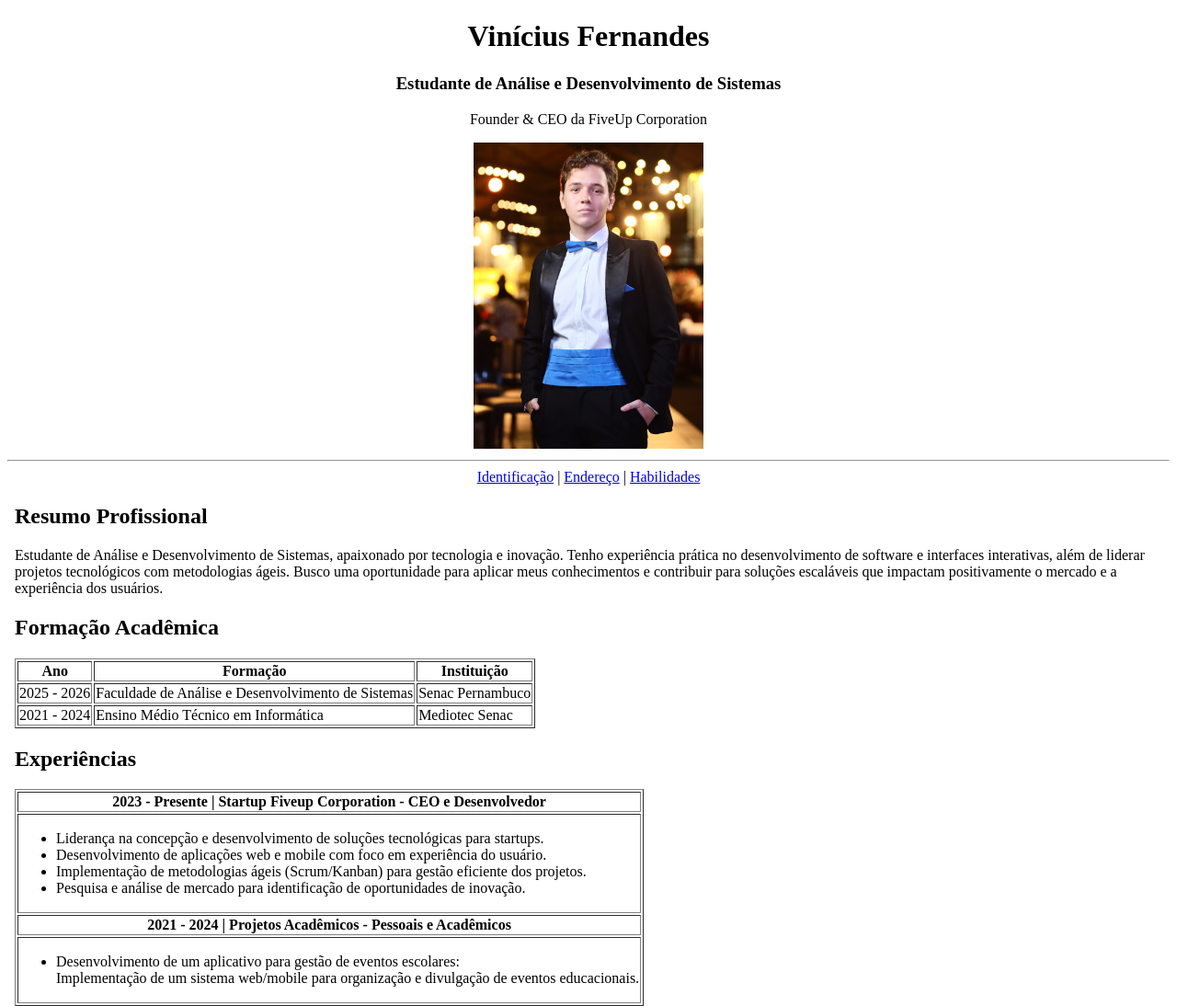
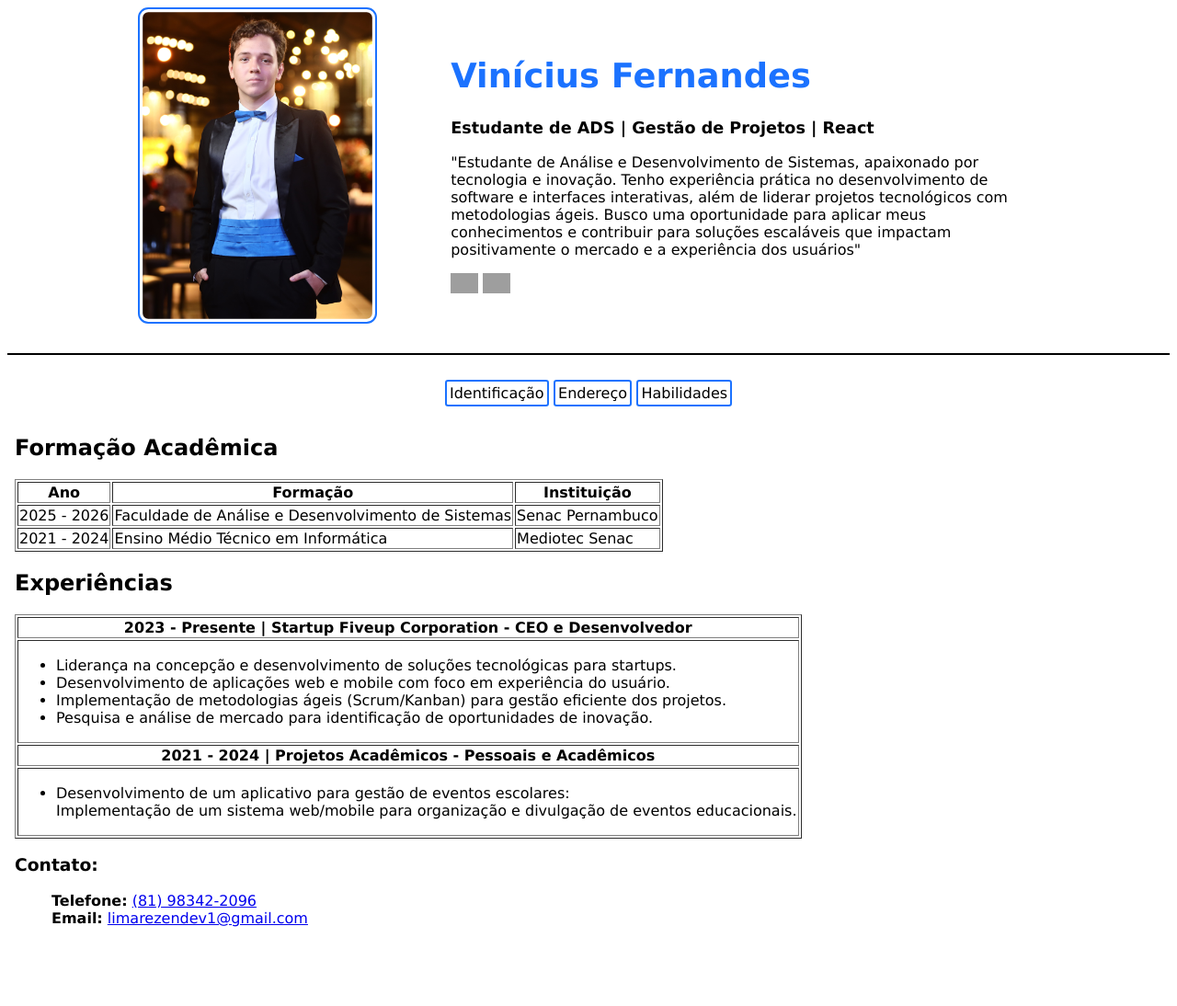
Before and after one commit to Viniflr/curriculo, a plain HTML site: page index.html in a window 1280 px wide. Shown: the top 1094 px of the page at 92% size. Drawn offline with Linux system fonts and the light colour scheme; grey boxes are pictures that could not be loaded.

Commit message:
aula_html

```diff
--- /dev/null
+++ b/assets/css/style.css
@@ -0,0 +1,56 @@
+body {
+    background: #ffffff;
+    font-family: Verdana, Geneva, Tahoma, sans-serif;
+    color: #000000;
+}
+
+iframe {
+    margin-top: 1rem;
+}
+
+.perfil {
+    display: flex;
+    align-items: center;
+    justify-content: center;
+    gap: 5rem;
+}
+
+h1 {
+    color: #1b72ff;
+    font-size: 2.3rem;
+}
+
+h3.titulo {
+    font-size: 1.1rem;
+}
+
+p.sobre {
+    width: 40rem;
+}
+
+img.foto {
+    width: 250px;
+    border: 0.18rem solid #1b72ff;
+    border-radius: 0.7rem;
+    padding: 0.2rem;
+}
+
+.divider {
+    margin: 2rem 0;
+    border: 0.1rem solid #000000;
+}
+
+.tabs a {
+    border: 0.18rem solid #1b72ff;
+    border-radius: 0.2rem;
+    padding: 0.2rem;
+    text-decoration: none;
+    color: #000000;
+
+    transition: all 0.3s;
+}
+
+.tabs a:hover {
+    background: #1b72ff;
+    color: #fff;
+}
--- a/identificacao.html
+++ b/assets/identificacao.html
@@ -5,11 +5,9 @@
     <meta name="viewport" content="width=device-width, initial-scale=1.0">
     <link rel="icon" href="assets/desenvolvedor.png" type="image/png">
     <title>Sobre</title>
+    <link rel="stylesheet" href="css/style.css">
 </head>
 <body>
-    <h2>Resumo Profissional</h2>
-    <p>Estudante de Análise e Desenvolvimento de Sistemas, apaixonado por tecnologia e inovação. Tenho experiência prática no desenvolvimento de software e interfaces interativas, além de liderar projetos tecnológicos com metodologias ágeis. Busco uma oportunidade para aplicar meus conhecimentos e contribuir para soluções escaláveis que impactam positivamente o mercado e a experiência dos usuários.</p>
-
     <h2>Formação Acadêmica</h2>
     <table border="1">
         <tr>
@@ -65,12 +63,5 @@
         <dd> <b>Telefone:</b> <a href="tel:+5581983422096">(81) 98342-2096</a> </dd>
         <dd> <b>Email:</b> <a target="_blank" href="mailto:limarezendev1@gmail.com">limarezendev1@gmail.com</a> </dd>
     </dl>
-
-    <br>
-
-    <center>
-        <a target="_blank" href="https://github.com/Viniflr"><img src="https://cdn-icons-png.flaticon.com/512/25/25231.png" title="Logo do GitHub" width="50px"></a>
-        <a target="_blank" href="https://www.linkedin.com/in/vin%C3%ADcius-fernandes-04878b32b/"><img src="https://upload.wikimedia.org/wikipedia/commons/thumb/c/ca/LinkedIn_logo_initials.png/600px-LinkedIn_logo_initials.png" title="Logo do LinkedIn" width="50px"></a>
-    </center>
 </body>
 </html>
--- a/index.html
+++ b/index.html
@@ -3,29 +3,36 @@
 <head>
     <meta charset="UTF-8">
     <meta name="viewport" content="width=device-width, initial-scale=1.0">
-    <link rel="icon" href="assets/desenvolvedor.png" type="image/png">
+    <link rel="icon" href="assets/img/desenvolvedor.png" type="image/png">
     <title>Currículo - Vinícius Fernandes</title>
+    <link rel="stylesheet" href="assets/css/style.css">
 </head>
 <body>
-    <center>
-        <h1>Vinícius Fernandes</h1>
-        <h3>Estudante de Análise e Desenvolvimento de Sistemas</h3>
-        <p>Founder & CEO da FiveUp Corporation</p>
-        <img src="assets/vinicius.JPG" alt="Foto de Vinícius Fernandes" width="250px">
-    </center>
+    <div class="perfil">
+        <img class="foto" src="assets/img/vinicius.JPG" alt="Foto de Vinícius Fernandes">
+        <div class="perfil_infos">
+            <h1>Vinícius Fernandes</h1>
+            <h3 class="titulo">Estudante de ADS | Gestão de Projetos | React</h3>
+            <p class="sobre">"Estudante de Análise e Desenvolvimento de Sistemas, apaixonado por tecnologia e inovação. Tenho experiência prática no desenvolvimento de software e interfaces interativas, além de liderar projetos tecnológicos com metodologias ágeis. Busco uma oportunidade para aplicar meus conhecimentos e contribuir para soluções escaláveis que impactam positivamente o mercado e a experiência dos usuários"</p>
+            <div>
+                <a target="_blank" href="https://github.com/Viniflr"><img src="https://cdn-icons-png.flaticon.com/512/25/25231.png" title="Logo do GitHub" width="30px"></a>
+                <a target="_blank" href="https://www.linkedin.com/in/vin%C3%ADcius-fernandes-04878b32b/"><img src="https://upload.wikimedia.org/wikipedia/commons/thumb/c/ca/LinkedIn_logo_initials.png/600px-LinkedIn_logo_initials.png" title="Logo do LinkedIn" width="30px"></a>
+            </div>
+        </div>
+    </div>
 
-    <hr/>
+    <div class="divider"></div>
 
     <center class="tabs">
         <nav>
-            <a href="identificacao.html" target="main">Identificação</a> |
-            <a href="endereco.html" target="main">Endereço</a> |
-            <a href="habilidades.html" target="main">Habilidades</a>
+            <a href="assets/identificacao.html" target="main">Identificação</a>
+            <a href="assets/endereco.html" target="main">Endereço</a>
+            <a href="assets/habilidades.html" target="main">Habilidades</a>
         </nav>
     </center>
 
     <!--Professor permitiu ultilizar CSS apenas para esse iframe!-->
-    <iframe src="identificacao.html" name="main" style="border: none;" width="100%" height="800px"></iframe>
+    <iframe src="assets/identificacao.html" name="main" style="border: none;" width="100%" height="800px"></iframe>
 
     <footer>
         <hr/>
```
Also changed, not shown: assets/endereco.html (renamed from endereco.html, +1 -0 lines), assets/habilidades.html (added, +46 -0 lines), habilidades.html (deleted, +0 -45 lines), assets/img/desenvolvedor.png (renamed from assets/desenvolvedor.png), assets/img/vinicius.JPG (renamed from assets/vinicius.JPG).
